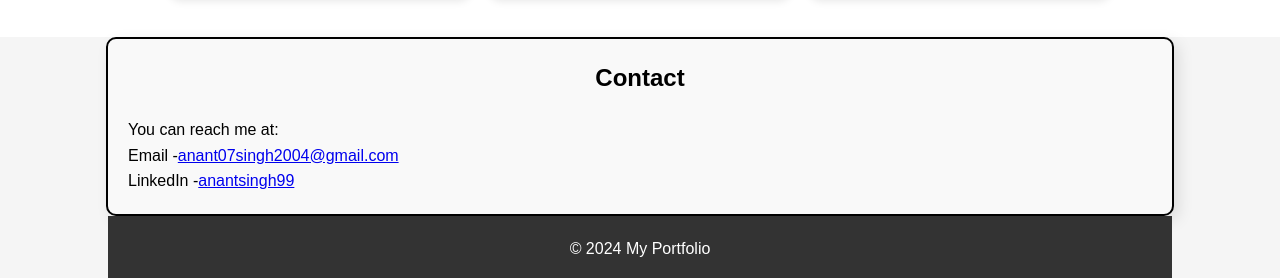
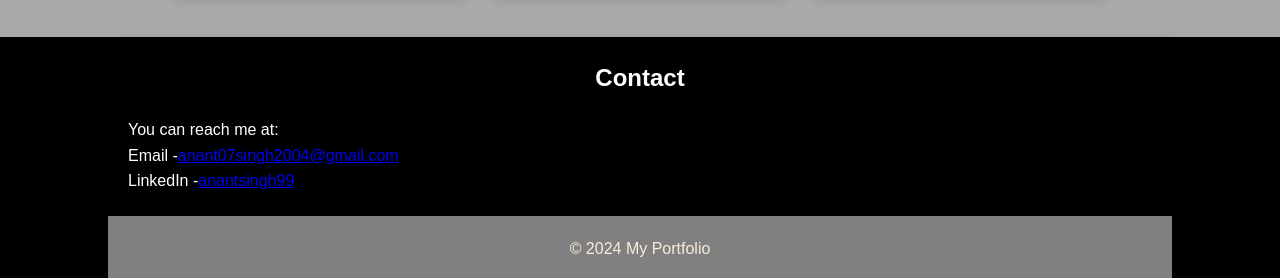
Before and after one commit to the-flying-cow/portfolio, a plain HTML site: page index.html in a window 1280 px wide. Shown: the part 1488-1766 px from the top of the page. Drawn offline with Linux system fonts and the light colour scheme.

Commit message:
Update styles.css
Chaanged background colors

```diff
--- a/styles.css
+++ b/styles.css
@@ -180,3 +180,23 @@ footer {
         height: 200px;
     }
 }
+
+body {
+    background-color: black;
+    color:antiquewhite;
+}
+
+#gallery {
+    background-color: darkgray;
+    color: black;
+}
+
+footer {
+    background:grey;
+    color: antiquewhite;
+}
+
+#contact {
+    background-color: black;
+    color: white;
+}
```
